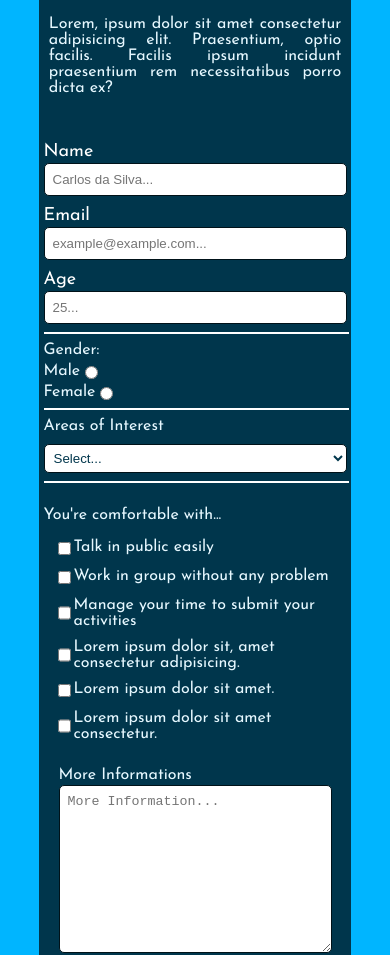
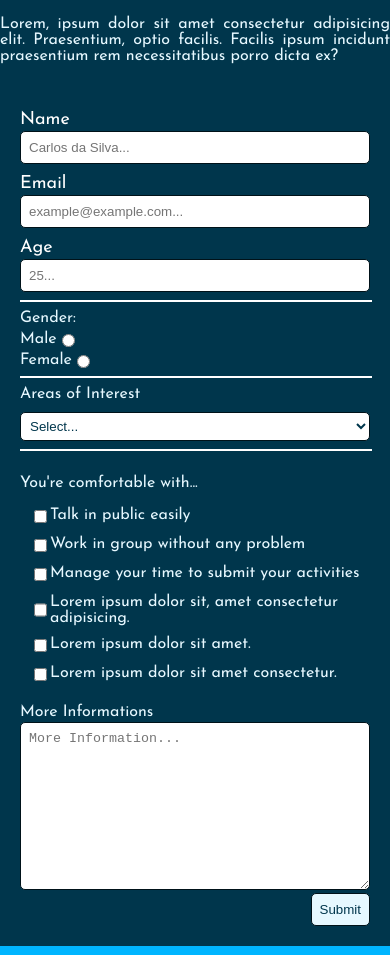
Before and after one commit to CarlosVinicius3258/petSurvey, a plain HTML site: page index.html in a window 390 px wide. Shown: the part 145-1100 px from the top of the page. Drawn offline with Linux system fonts and the light colour scheme.

Commit message:
fix: make it responsive

```diff
--- a/index.html
+++ b/index.html
@@ -4,6 +4,7 @@
     <meta charset="UTF-8">
     <meta name="viewport" content="width=device-width, initial-scale=1.0">
     <link rel="stylesheet" href="./styles/style.css">
+    <link rel="stylesheet" href="./styles/responsive.css">
     <link rel="preconnect" href="https://fonts.gstatic.com">
 <link href="https://fonts.googleapis.com/css2?family=Josefin+Sans:wght@300;400;500;700&display=swap" rel="stylesheet">
     <title>Pet Survey</title>
@@ -24,7 +25,7 @@
                     <label for="email" id="email-label">Email</label>
                     <input type="email" name="email" id="email" placeholder="example@example.com...">
 
-                    <label for="age" id="n  umber-label">Age</label>
+                    <label for="age" id="number-label">Age</label>
                     <input type="number" name="age" id="number" min="16" max="200" placeholder="25...">
                     <hr>
 
@@ -106,5 +107,17 @@
     <footer id="footer">
         <h5>@Carlos Vinicius</h5>
     </footer>
+    <script src="https://cdn.freecodecamp.org/testable-projects-fcc/v1/bundle.js"></script>
+
+<!--
+
+Hello Camper!
+
+For now, the test suite only works in Chrome! Please read the README below in the JS Editor before beginning. Feel free to delete this message once you have read it. Good luck and Happy Coding!
+
+- The freeCodeCamp Team
+
+-->
+
 </body>
 </html>
--- /dev/null
+++ b/styles/responsive.css
@@ -0,0 +1,8 @@
+@media (max-width: 600px){
+   #container{
+    width: 100%;
+   }
+   #footer{
+       width: 100%;
+   }
+}
--- a/styles/style.css
+++ b/styles/style.css
@@ -8,7 +8,7 @@ body{
     margin-top: 50px;
     background-color: #00b5ff;
     font-family: 'Josefin Sans', sans-serif;
-    ;
+
 }
 h1,h2,h3,h4,h5,h6{
     color: #ffffff;
@@ -18,6 +18,7 @@ h1,h2,h3,h4,h5,h6{
     height: auto;
     padding: 20px;
     display: flex;
+    flex-wrap: wrap;
     flex-direction: column;
     align-items: center;
     justify-content: center;
@@ -104,7 +105,8 @@ hr{
     float: right;
     color: #00364c;
     background-color: #e6f8ff;
-    margin-top: 10px;
+    margin-bottom: 10px;
+    margin-top: 3px;
     padding: 8px;
     border: 0.03em solid #001219;
     border-radius: 5px;
@@ -115,12 +117,14 @@ hr{
     color: #e6f8ff;
     background-color: #00b5ff;
     cursor: pointer;
+    transform: scale(1.1);
 }
 
 #more-info{
     display: flex;
     flex-direction: column;
-    margin: 15px;
+    margin-top: 10px;
+
 }
 
 #more-info textarea{
```
